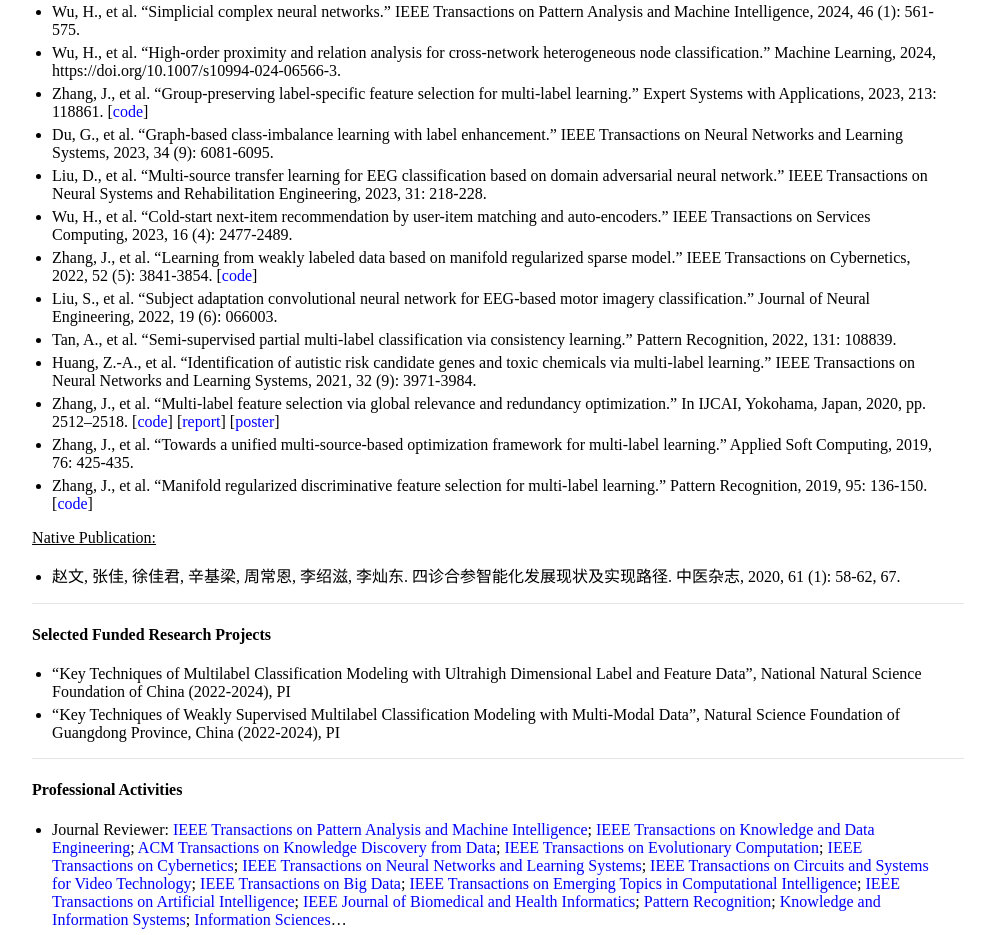
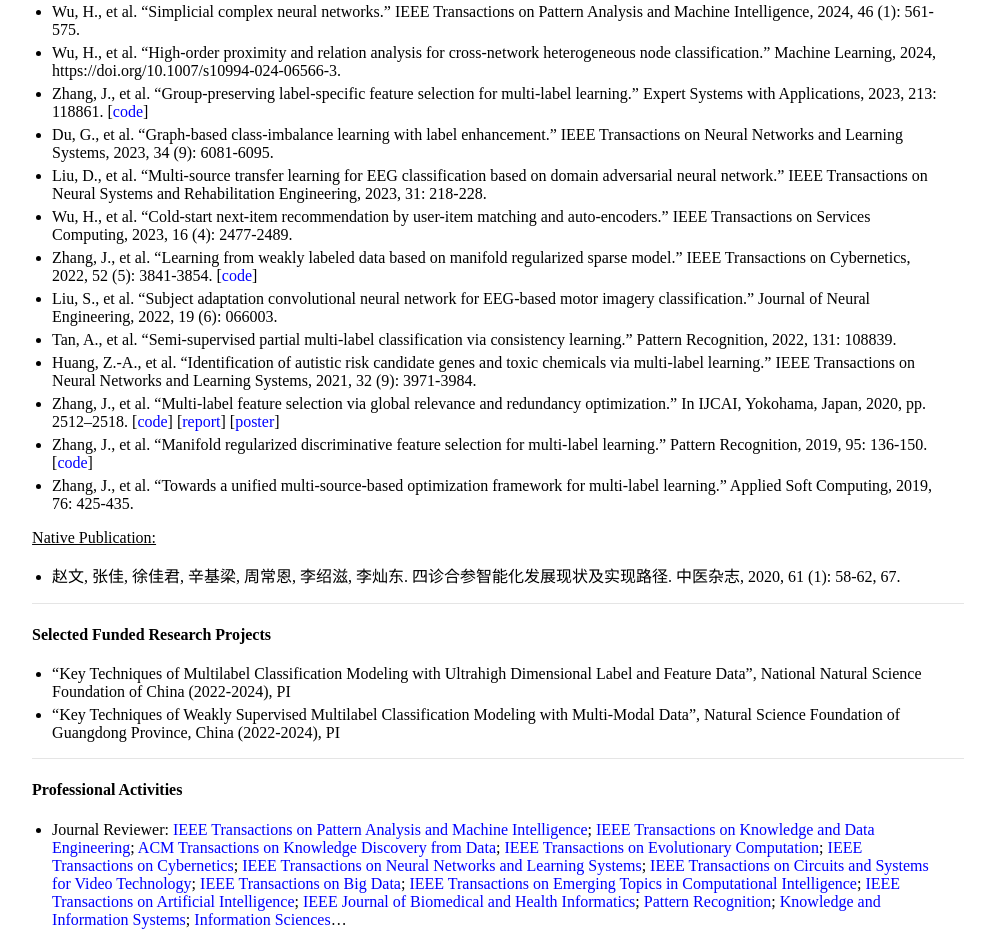
Before and after one commit to jiazhang-ml/jiazhang-ml.github.io, a Jekyll site: the page built from index.md, in a window 1280 px wide. Shown: the part 424-1359 px from the top of the page, without its empty margins (142-1137 px from the left). Built offline with Jekyll 4.4.1, drawn with Linux system fonts in a browser that asks for light colours.

```diff
--- a/index.md
+++ b/index.md
@@ -28,8 +28,9 @@ layout: default
 * Tan, A., et al. "Semi-supervised partial multi-label classification via consistency learning." Pattern Recognition, 2022, 131: 108839.
 * Huang, Z.-A., et al. "Identification of autistic risk candidate genes and toxic chemicals via multi-label learning." IEEE Transactions on Neural Networks and Learning Systems, 2021, 32 (9): 3971-3984.
 * Zhang, J., et al. "Multi-label feature selection via global relevance and redundancy optimization." In IJCAI, Yokohama, Japan, 2020, pp. 2512–2518. [[code](GRRO-master.zip)] [[report](v15.pptx)] [[poster](poster.pdf)]
+* Zhang, J., et al. "Manifold regularized discriminative feature selection for multi-label learning." Pattern Recognition, 2019, 95: 136-150. [[code](MDFS-master.zip)]
 * Zhang, J., et al. "Towards a unified multi-source-based optimization framework for multi-label learning." Applied Soft Computing, 2019, 76: 425-435.
-* Zhang, J., et al. "Manifold regularized discriminative feature selection for multi-label learning." Pattern Recognition, 2019, 95: 136-150. [[code](MDFS-master.zip)]
+
 
 <u>Native Publication:</u>
 * 赵文, 张佳, 徐佳君, 辛基梁, 周常恩, 李绍滋, 李灿东. 四诊合参智能化发展现状及实现路径. 中医杂志, 2020, 61 (1): 58-62, 67.
```
